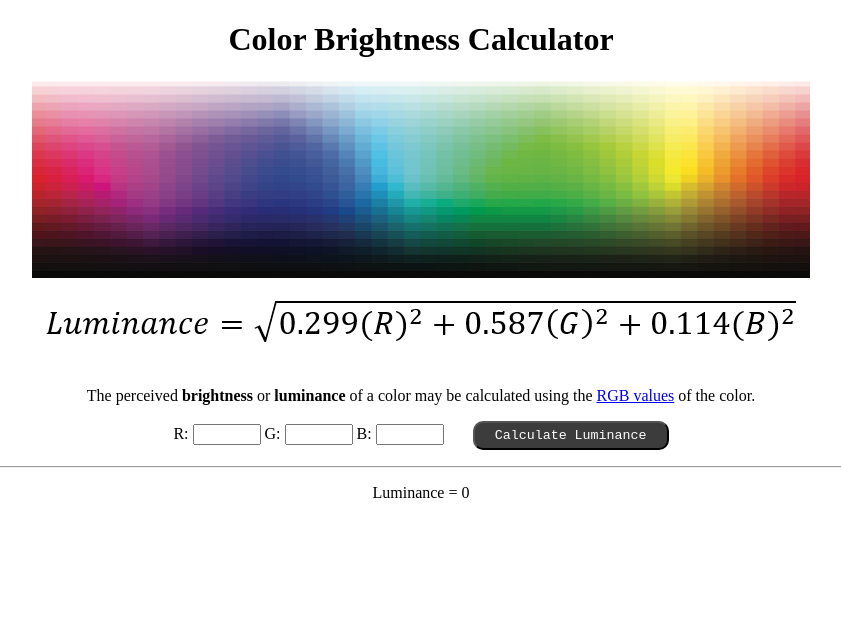
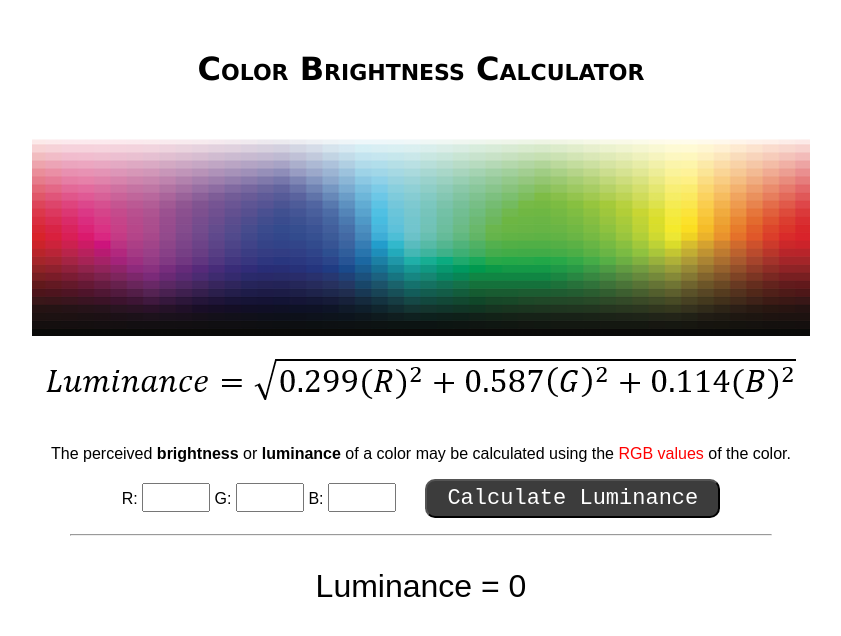
Before and after one commit to cs20-oliverlo/color-brightness-gui, a plain HTML site: page index.html in a window 1280 px wide. Shown: the whole page, without its empty margins (219-1060 px from the left). Drawn offline with Linux system fonts and the light colour scheme.

Commit message:
Update style.css

```diff
--- a/style.css
+++ b/style.css
@@ -1,10 +1,18 @@
 /* CSS Stylesheet */
 body {
   text-align: center;
+  font-family: Arial, Helvetica, sans-serif; /* Base Font */
+}
+
+h1 {
+  font-family: Verdana, Geneva, Tahoma, sans-serif;
+  font-variant: small-caps;
+  margin: 50px 0px;
 }
 
 input {
   width: 60px;
+  font-size: 20px;
 }
 
 button {
@@ -14,6 +22,7 @@ button {
   padding: 5px 20px;
   border-radius: 10px;
   margin-left: 25px;
+  font-size: 22px;
 }
 
 button:hover {
@@ -21,3 +30,24 @@ button:hover {
   color: black;
   cursor: pointer;
 }
+
+.Luminance {
+  font-size: 32px;
+}
+
+.inputs {
+  font-size: 22px;
+}
+
+hr {
+  width: 700px;
+}
+
+a {
+  color: red;
+  text-decoration: none;
+}
+
+a:hover {
+  text-decoration: underline;
+}
```
